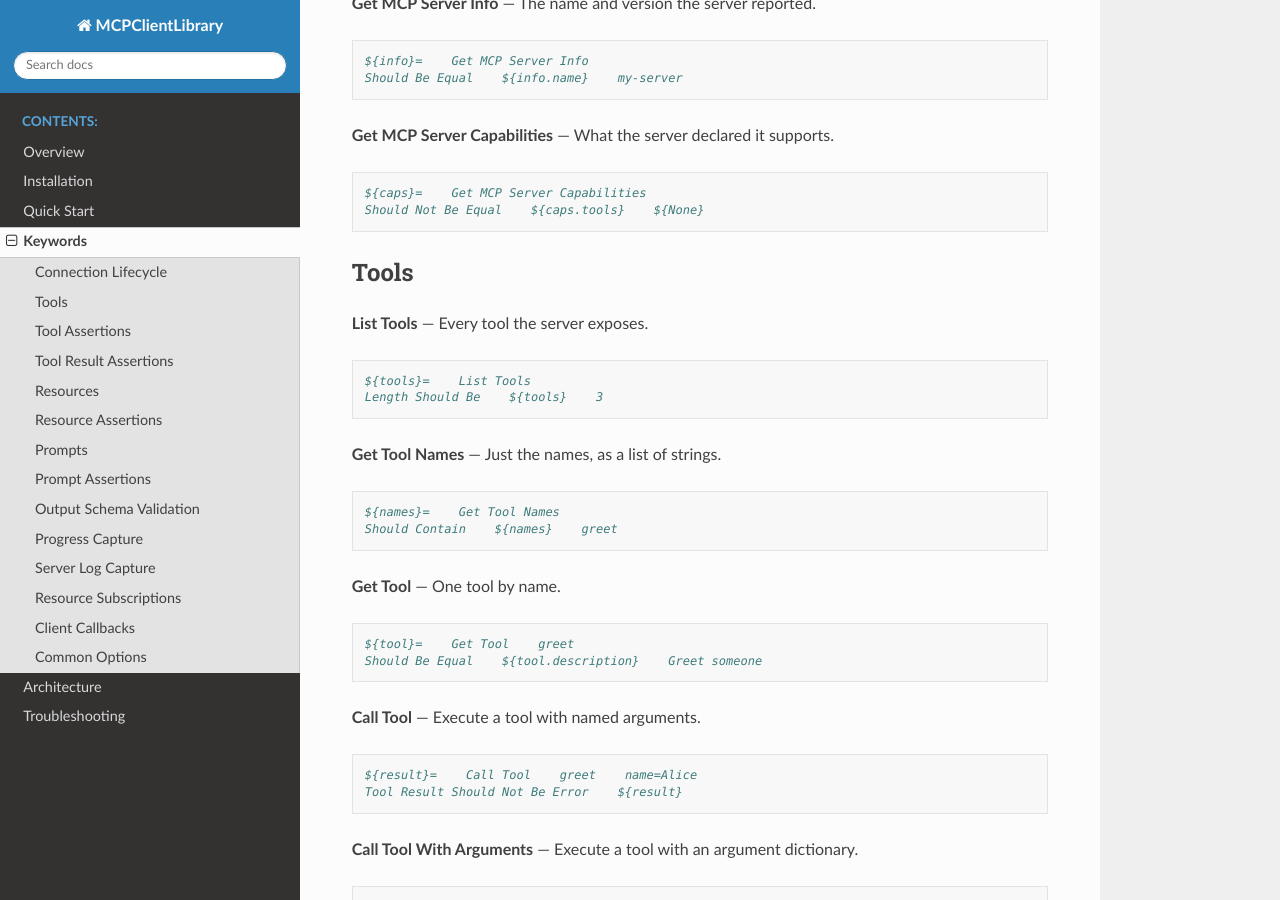
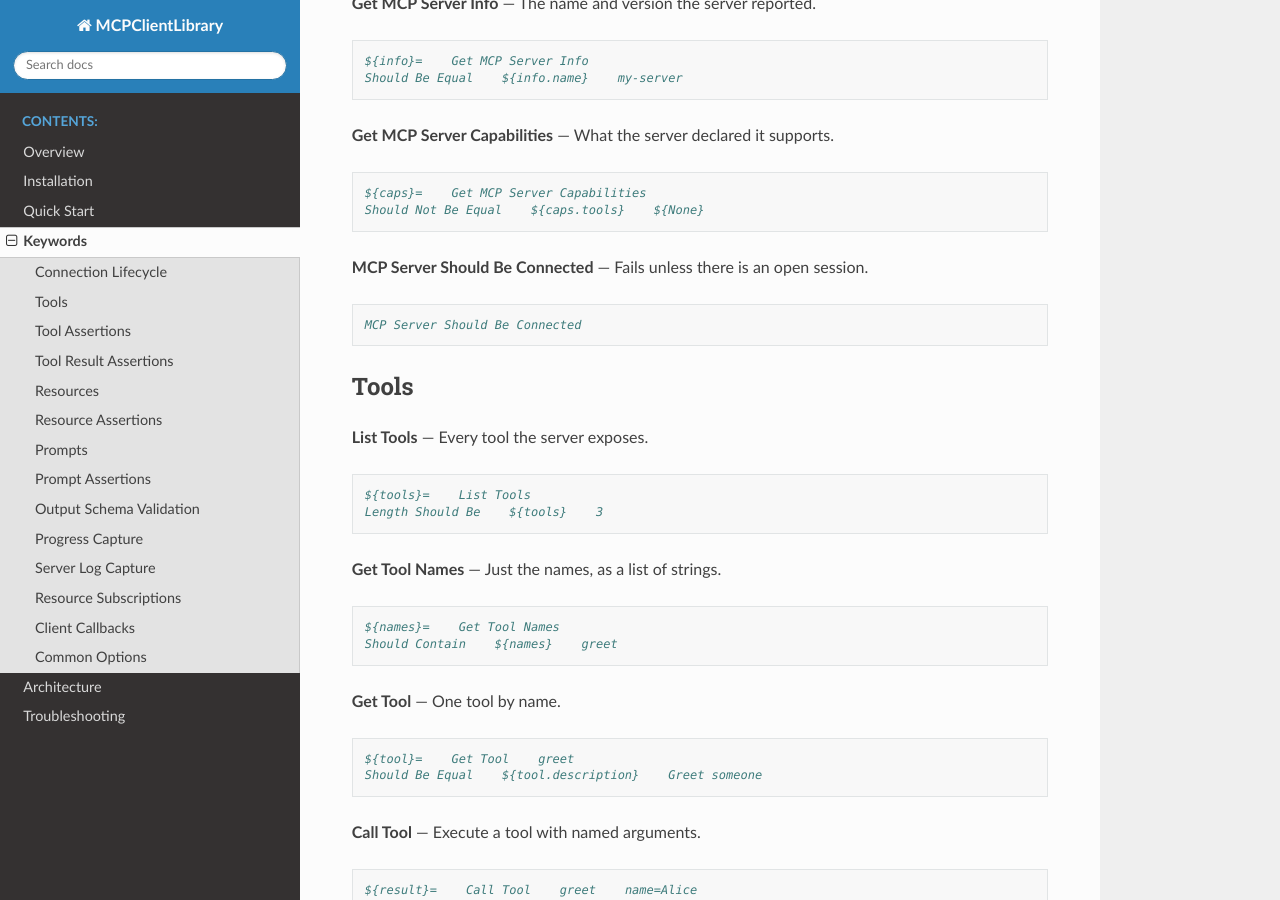
Before and after one commit to misarb/robotframework-mcpclient, a Sphinx documentation site: the page built from docs/keywords.rst, in a window 1280 px wide and 900 px high, scrolled down 1572 px. Built offline with Sphinx 7.4.7 and the Read the Docs theme 3.1.0, drawn with Linux system fonts in a browser that asks for light colours; some of the changed text lies outside the part shown.

Commit message:
docs: add two missing keywords to keywords.rst
MCP Server Should Be Connected and List Resource Templates existed in the
library (and in the Libdoc reference) but weren't in the readable
keywords.rst page. Verified all 62 keywords are now covered.

```diff
--- a/docs/keywords.rst
+++ b/docs/keywords.rst
@@ -87,6 +87,12 @@
 
     ${caps}=    Get MCP Server Capabilities
     Should Not Be Equal    ${caps.tools}    ${None}
+
+**MCP Server Should Be Connected** — Fails unless there is an open session.
+
+.. code-block:: robotframework
+
+    MCP Server Should Be Connected
 
 Tools
 -----
@@ -255,6 +261,12 @@
 
     ${text}=    Get Resource Text    docs://greet/usage
     Should Contain    ${text}    greet
+
+**List Resource Templates** — URI templates the server exposes for dynamic resources.
+
+.. code-block:: robotframework
+
+    ${templates}=    List Resource Templates
 
 Resource Assertions
 -------------------
```
